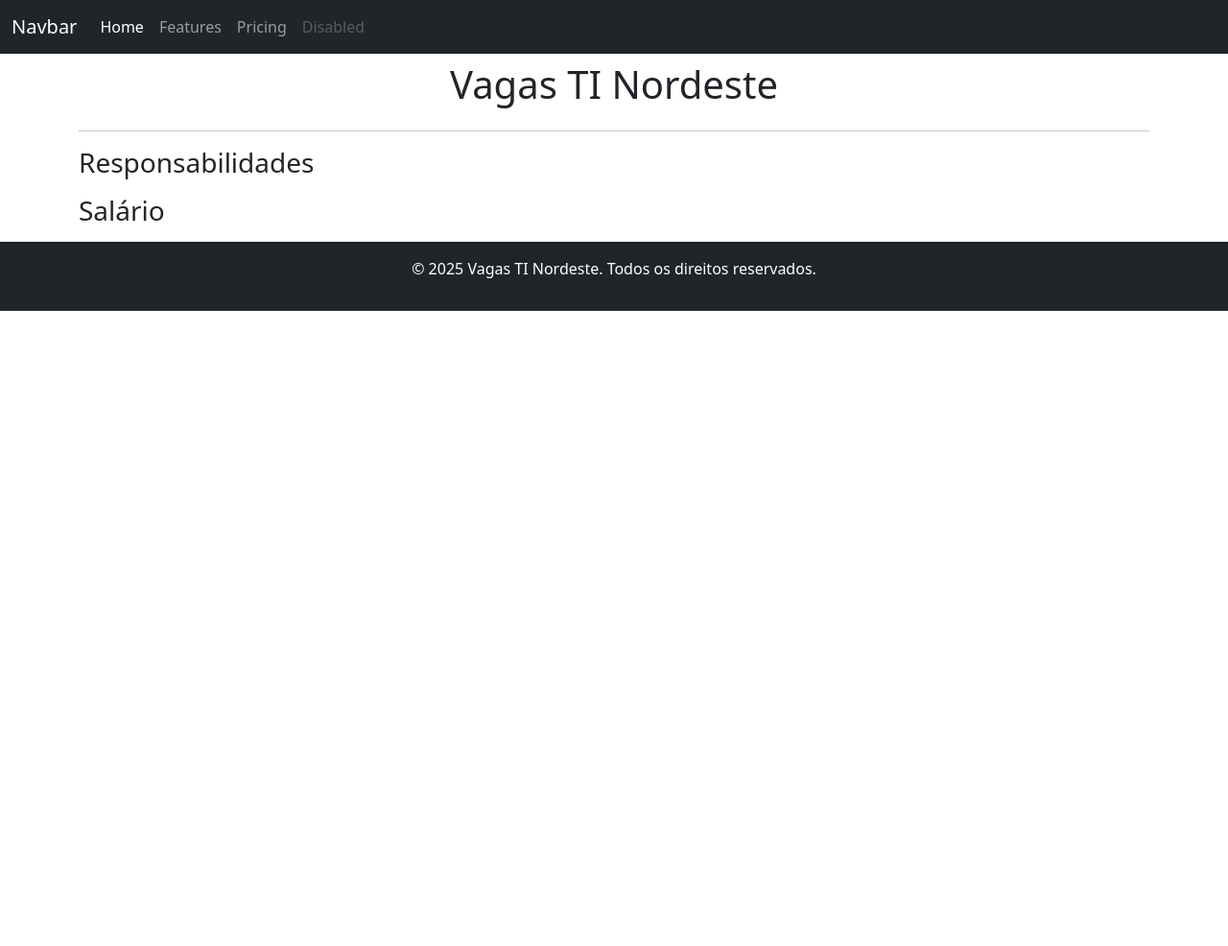
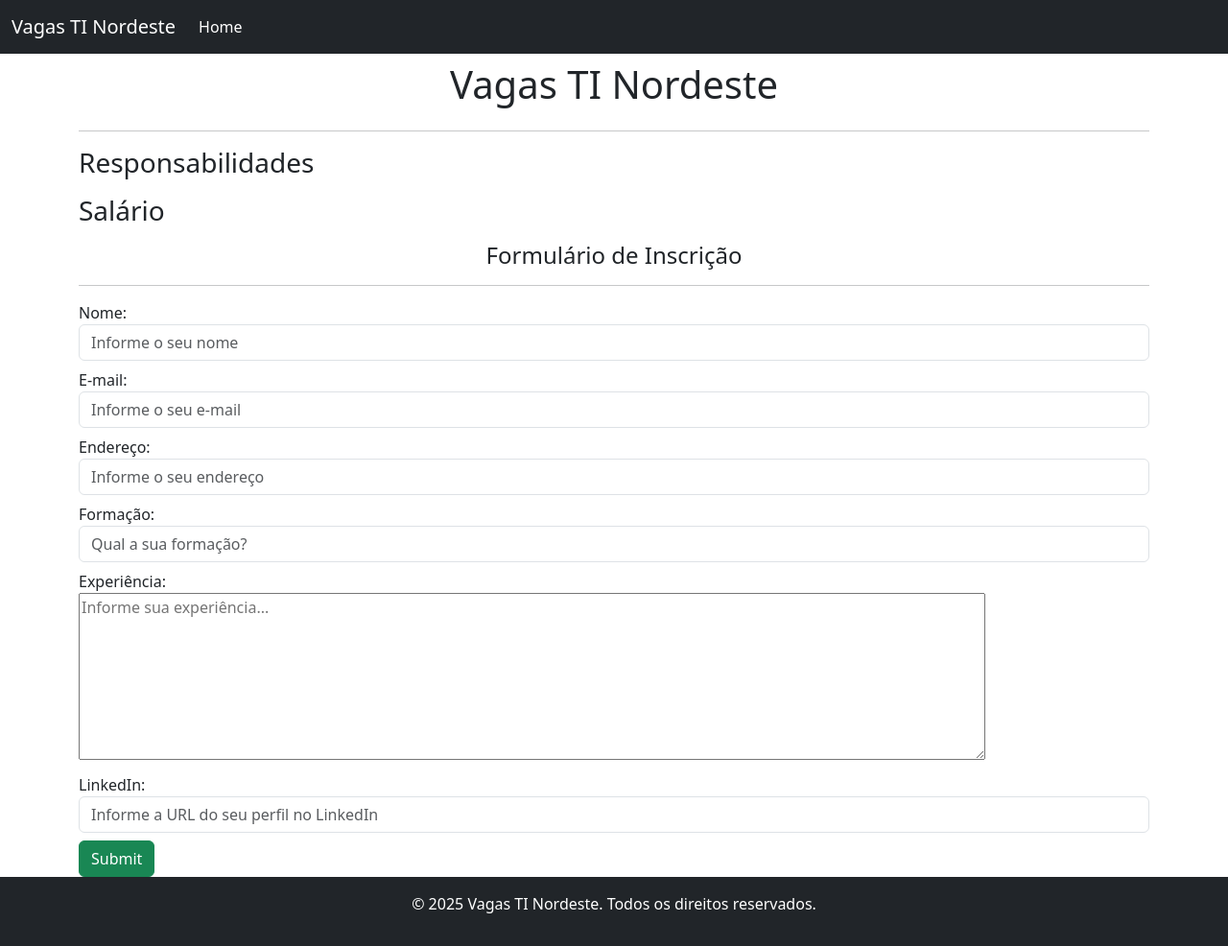
Before and after one commit to renatovaz92/Python-Carreiras, a Flask app: template templates/detalhevaga.html in a window 1280 px wide. Shown: the whole page at 96% size. Before the commit the page ends 324 px from the top, so only its background shows below. Run offline with Flask 3, Linux system fonts and the light colour scheme; the template is opened without the code that fills it, so the values that code supplies are empty.

Commit message:
Formulário de inscrição nas vagas

```diff
--- a/app.py
+++ b/app.py
@@ -20,6 +20,12 @@
     return "Not Found", 404
   return render_template("detalhevaga.html",vaga=vaga)
 
+@app.route('/vaga/<id>/inscricao',methods=["GET","POST"])
+def inscricao_vaga(id):
+  vaga = carrega_vaga(id)
+  data = request.form
+  return render_template("inscricao_concluida.html",vaga=vaga, inscricao=data)
+
 
 
 
--- a/templates/detalhevaga.html
+++ b/templates/detalhevaga.html
@@ -21,6 +21,7 @@
         </ul>
         <h3>Salário</h3>
         <p>{{vaga.moeda}}{{vaga.salario}}</p>
+        {% include 'includes/form_inscricao.html' %}
     </div>
 
 
--- /dev/null
+++ b/templates/includes/form_inscricao.html
@@ -0,0 +1,29 @@
+<h4 class="text-center">Formulário de Inscrição</h4>
+<hr>
+<form class="form-group" method="POST" action="/vaga/{{vaga.id}}/inscricao">
+    <div class="mb-2">
+        <label>Nome:</label> <br>
+        <input class="form-control" type="text" name="nome" placeholder="Informe o seu nome">
+    </div>
+    <div class="mb-2">
+        <label>E-mail:</label> <br>
+        <input class="form-control" type="email" name="email" placeholder="Informe o seu e-mail">
+    </div>
+    <div class="mb-2">
+        <label>Endereço:</label> <br>
+        <input class="form-control" type="text" name="endereco" placeholder="Informe o seu endereço">
+    </div>
+    <div class="mb-2">
+        <label>Formação:</label> <br>
+        <input class="form-control" type="text" name="formacao" placeholder="Qual a sua formação?">
+    </div>
+    <div class="mb-2">
+        <label>Experiência:</label> <br>
+        <textarea name="experiencia" rows="7" cols="100" placeholder="Informe sua experiência..."></textarea>
+    </div>
+    <div class="mb-2">
+        <label>LinkedIn:</label> <br>
+        <input class="form-control" type="text" name="linkedin" placeholder="Informe a URL do seu perfil no LinkedIn">
+    </div>
+    <input class="btn btn-success" type="submit" name="Enviar">
+</form>
--- a/templates/includes/navbar.html
+++ b/templates/includes/navbar.html
@@ -1,22 +1,13 @@
 <nav class="navbar navbar-expand-lg navbar-dark bg-dark">
     <div class="container-fluid">
-      <a class="navbar-brand" href="#">Navbar</a>
+      <a class="navbar-brand" href="#">Vagas TI Nordeste</a>
       <button class="navbar-toggler" type="button" data-bs-toggle="collapse" data-bs-target="#navbarNav" aria-controls="navbarNav" aria-expanded="false" aria-label="Toggle navigation">
         <span class="navbar-toggler-icon"></span>
       </button>
       <div class="collapse navbar-collapse" id="navbarNav">
         <ul class="navbar-nav">
           <li class="nav-item">
-            <a class="nav-link active" aria-current="page" href="#">Home</a>
-          </li>
-          <li class="nav-item">
-            <a class="nav-link" href="#">Features</a>
-          </li>
-          <li class="nav-item">
-            <a class="nav-link" href="#">Pricing</a>
-          </li>
-          <li class="nav-item">
-            <a class="nav-link disabled" href="#" tabindex="-1" aria-disabled="true">Disabled</a>
+            <a class="nav-link active" aria-current="page" href="/">Home</a>
           </li>
         </ul>
       </div>
```
Also changed, not shown: templates/inscricao_concluida.html (added, +27 -0 lines).
